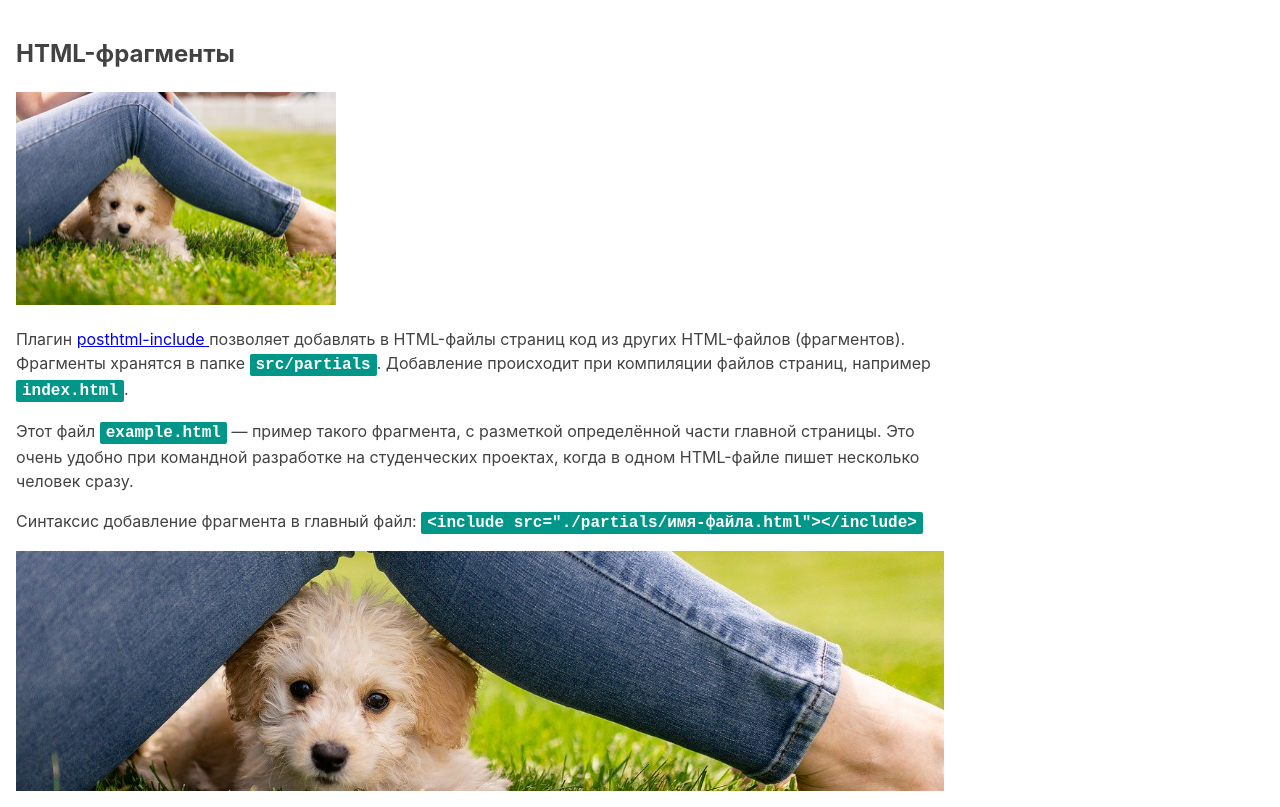
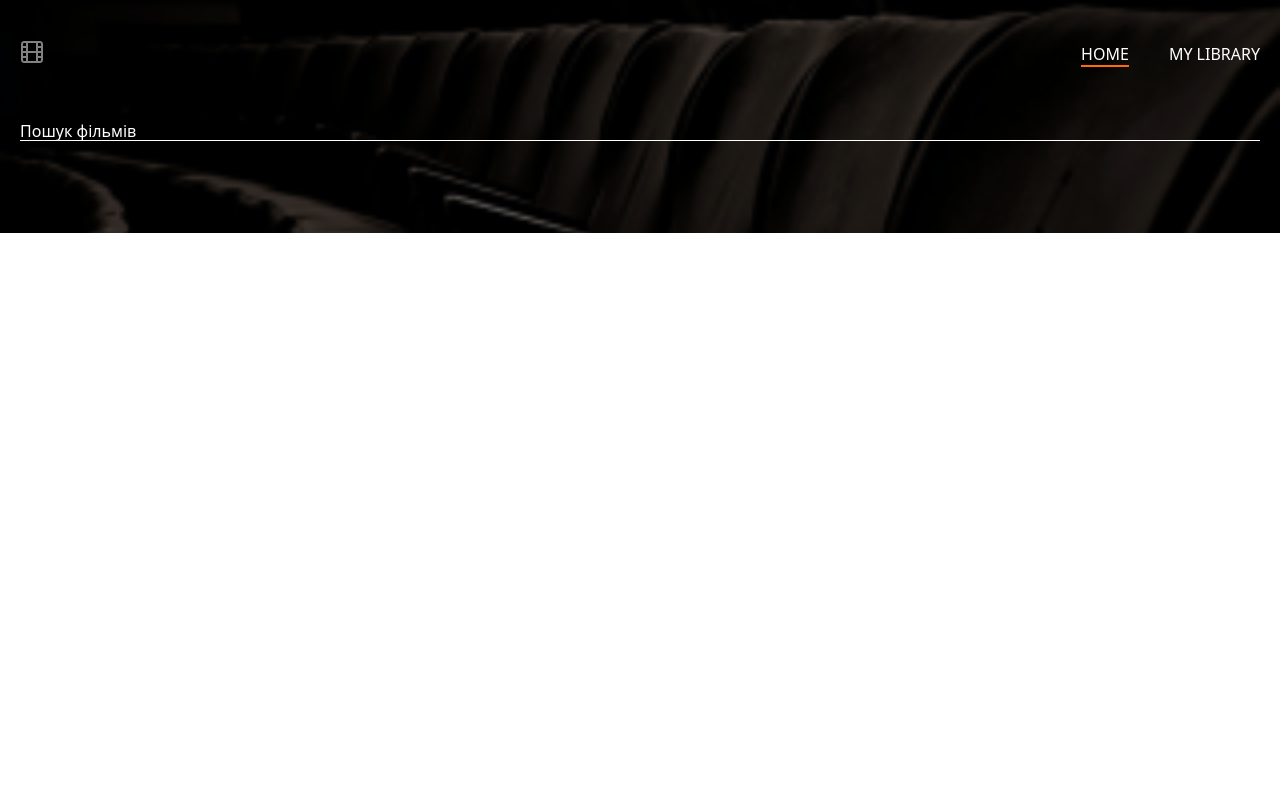
Before and after one commit to eijjeka/test-team-project, a website built with Parcel: page src/index.html in a window 1280 px wide. Built offline with nearby package versions, Linux system fonts and the light colour scheme.

Commit message:
test header

```diff
--- a/package.json
+++ b/package.json
@@ -24,5 +24,9 @@
     "parcel-plugin-nuke-dist": "^1.0.1",
     "posthtml-include": "^1.6.2",
     "sass": "^1.32.8"
+  },
+  "dependencies": {
+    "axios": "^0.26.1",
+    "lodash.debounce": "^4.0.8"
   }
 }
--- /dev/null
+++ b/src/fetchApi.js
@@ -0,0 +1,27 @@
+import axios from 'axios';
+
+const API_KEY = 'cd00d8c55831cbeec8ccdad1db16d6d2';
+
+export default class apiService {
+  constructor() {
+    this.name = '';
+    this.API_KEY = API_KEY;
+  }
+
+  async fetchArticles() {
+    try {
+      const response = await axios.get(
+        `https://api.themoviedb.org/3/search/movie?api_key=${API_KEY}&language=en-US&query=${this.name}&page=1&include_adult=false`,
+      );
+      const articles = await response.data;
+      console.log(articles);
+      return articles;
+    } catch (error) {
+      console.error(error);
+    }
+  }
+
+  set searchName(newName) {
+    this.name = newName;
+  }
+}
--- /dev/null
+++ b/src/heandlebars/card.hbs
@@ -0,0 +1,8 @@
+{{#each this}}
+  <article class='card-movie'>
+    <img src='https://image.tmdb.org/t/p/original/{{poster_path}}' alt='card-movie__poster' />
+    <h2 class='card-movie__title'>{{original_title}}</h2>
+    <p class='card-movie__meta'>{{release_date}}</p>
+    <p class='card-movie__rating'>{{vote_average}}</p>
+  </article>
+{{/each}}
--- a/src/index.js
+++ b/src/index.js
@@ -1 +1,34 @@
 import './sass/main.scss';
+import debounce from 'lodash.debounce';
+import axios from 'axios';
+import apiService from './fetchApi';
+import compiledTemplate from './heandlebars/card.hbs';
+
+const refs = {
+  input: document.querySelector('.input'),
+  container: document.querySelector('.card-container'),
+};
+
+const newApiService = new apiService();
+
+function onInput(event) {
+  refs.container.innerHTML = '';
+  newApiService.searchName = event.target.value;
+  newApiService.fetchArticles().then(({ results }) => {
+    console.log(results);
+    refs.container.insertAdjacentHTML('beforeend', compiledTemplate(results));
+  });
+}
+
+//   console.log(value);
+//   const API_KEY = 'cd00d8c55831cbeec8ccdad1db16d6d2';
+//   axios
+//     .get(
+//       `https://api.themoviedb.org/3/search/movie?api_key=${API_KEY}&language=en-US&query=${value}&page=1&include_adult=false`,
+//     )
+//     .then(function (response) {
+//       // handle success
+//       console.log(response);
+//     });
+
+refs.input.addEventListener('input', debounce(onInput, 500));
--- a/src/partials/example.html
+++ b/src/partials/example.html
@@ -1,33 +1,18 @@
-<article class="example">
-  <h1>HTML-фрагменты</h1>
-
-  <!-- Путь к изображениям из HTML-фрагмента такой, как из файла index.html -->
-  <img src="images/demo.jpg" alt="" width="320" />
-  <p>
-    Плагин
-    <a
-      href="https://github.com/posthtml/posthtml-include"
-      target="_blank"
-      rel="noopener noreferrer"
-    >
-      posthtml-include
-    </a>
-    позволяет добавлять в HTML-файлы страниц код из других HTML-файлов (фрагментов). Фрагменты
-    хранятся в папке
-    <code>src/partials</code>. Добавление происходит при компиляции файлов страниц, например
-    <code>index.html</code>.
-  </p>
-
-  <p>
-    Этот файл <code>example.html</code> &mdash; пример такого фрагмента, с разметкой определённой
-    части главной страницы. Это очень удобно при командной разработке на студенческих проектах,
-    когда в одном HTML-файле пишет несколько человек сразу.
-  </p>
-
-  <p>
-    Синтаксис добавление фрагмента в главный файл:
-    <code> &lt;include src="./partials/имя-файла.html"&gt;&lt;/include&gt; </code>
-  </p>
-
-  <div class="background"></div>
-</article>
+<header>
+  <div class="container header__container">
+    <nav class="header__nav">
+      <a href="#" class="header__logo">
+        <img src="./images/film.png" alt="Логотип">
+      </a>
+      <ul>
+        <li><a href="#" class="active">HOME</a></li>
+        <li><a href="">MY LIBRARY</a></li>
+      </ul>
+    </nav>
+    <form class="header__form">
+      <input class="input" type="text" placeholder="Пошук фільмів">
+    </form>
+  </div>
+</header>
+</div>
+<div class="container card-container">
--- a/src/sass/_example.scss
+++ b/src/sass/_example.scss
@@ -1,27 +1,86 @@
-.example {
-  font-family: -apple-system, BlinkMacSystemFont, 'Segoe UI', Roboto, Oxygen, Ubuntu, Cantarell,
-    'Open Sans', 'Helvetica Neue', sans-serif;
-  line-height: 1.5;
-  background-color: #fff;
-  color: #424242;
-  max-width: 960px;
-  padding: 16px;
+* {
+  margin: 0;
+  padding: 0;
 }
 
-.example code {
-  font-family: monospace;
-  font-size: 16px;
-  font-weight: 700;
-  background-color: #009688;
-  color: #fff;
-  padding: 2px 6px;
-  border-radius: 2px;
+.card-container {
+  margin-top: 20px;
+  display: flex;
+  justify-content: center;
+  flex-direction: column;
 }
 
-.example .background {
-  height: 240px;
-  // Путь к изображениям из SASS-файла всегда такой, как из папки css
-  background-image: url('../images/demo.jpg');
+.container {
+  padding-left: 20px;
+  padding-right: 20px;
+}
+
+.header__container {
+  position: relative;
+  z-index: 2;
+}
+
+.header__form {
+  text-align: center;
+}
+
+header {
+  position: relative;
+  padding-top: 40px;
+  padding-bottom: 92px;
+  background-image: url(../images/bg_header.jpg);
   background-size: cover;
-  background-position: center;
+  z-index: 1;
+
+  &::after {
+    content: ' ';
+    position: absolute;
+    top: 0;
+    left: 0;
+    width: 100%;
+    height: 100%;
+    background: rgba(0, 0, 0, 0.56);
+  }
 }
+
+.header__nav {
+  display: flex;
+  justify-content: space-between;
+  align-items: center;
+  margin-bottom: 54px;
+}
+
+img {
+  max-width: 100%;
+}
+
+a {
+  text-decoration: none;
+  color: white;
+}
+
+ul {
+  list-style: none;
+  display: flex;
+}
+
+li:not(:last-child) {
+  margin-right: 40px;
+}
+
+.active {
+  border-bottom: 2px solid #ff6b08;
+}
+
+.input {
+  width: 100%;
+  height: 20px;
+  border: none;
+  border-bottom: 0.5px solid #ffffff;
+  color: #fff;
+  background-color: transparent;
+
+  &::placeholder {
+    color: #fff;
+  }
+}
```
Also changed, not shown: src/index.html (+5 -5 lines), src/images/bg_header.jpg (added), src/images/demo.jpg (deleted), src/images/film.png (added), 1 other file.
